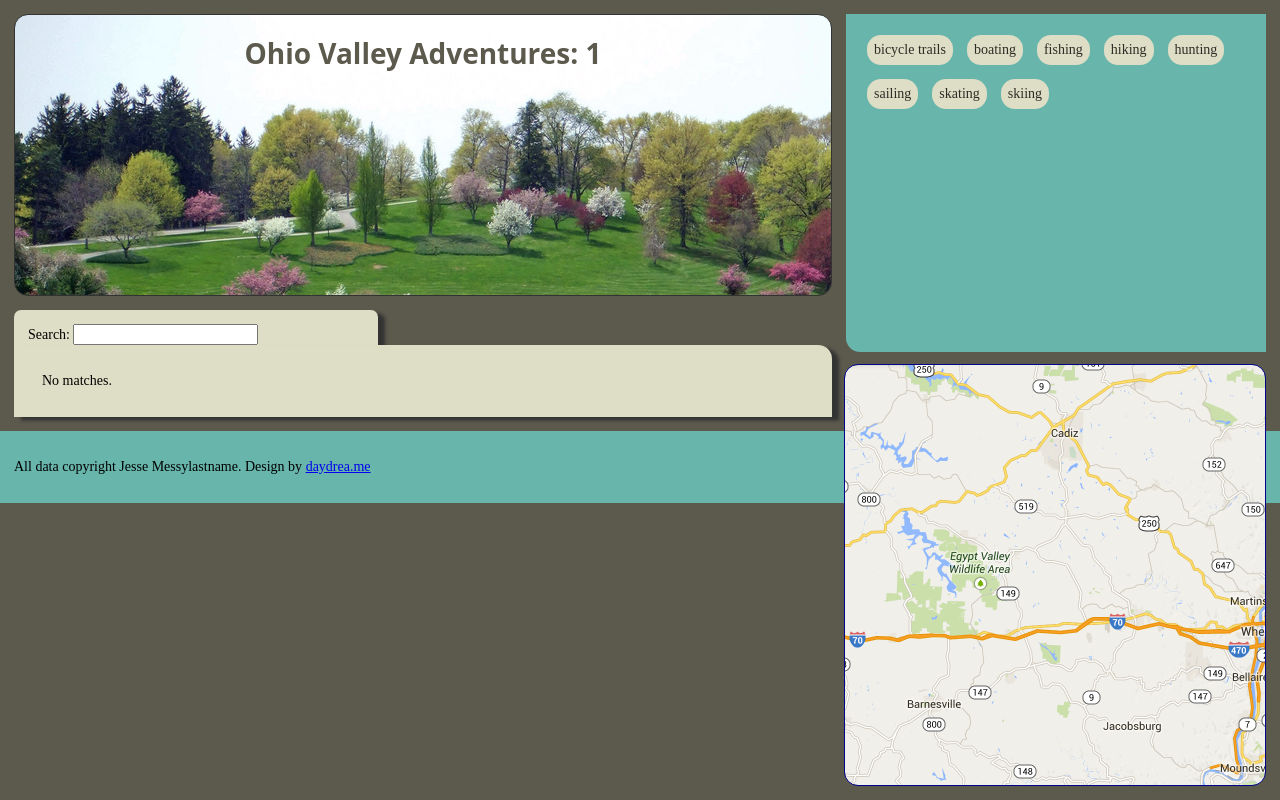
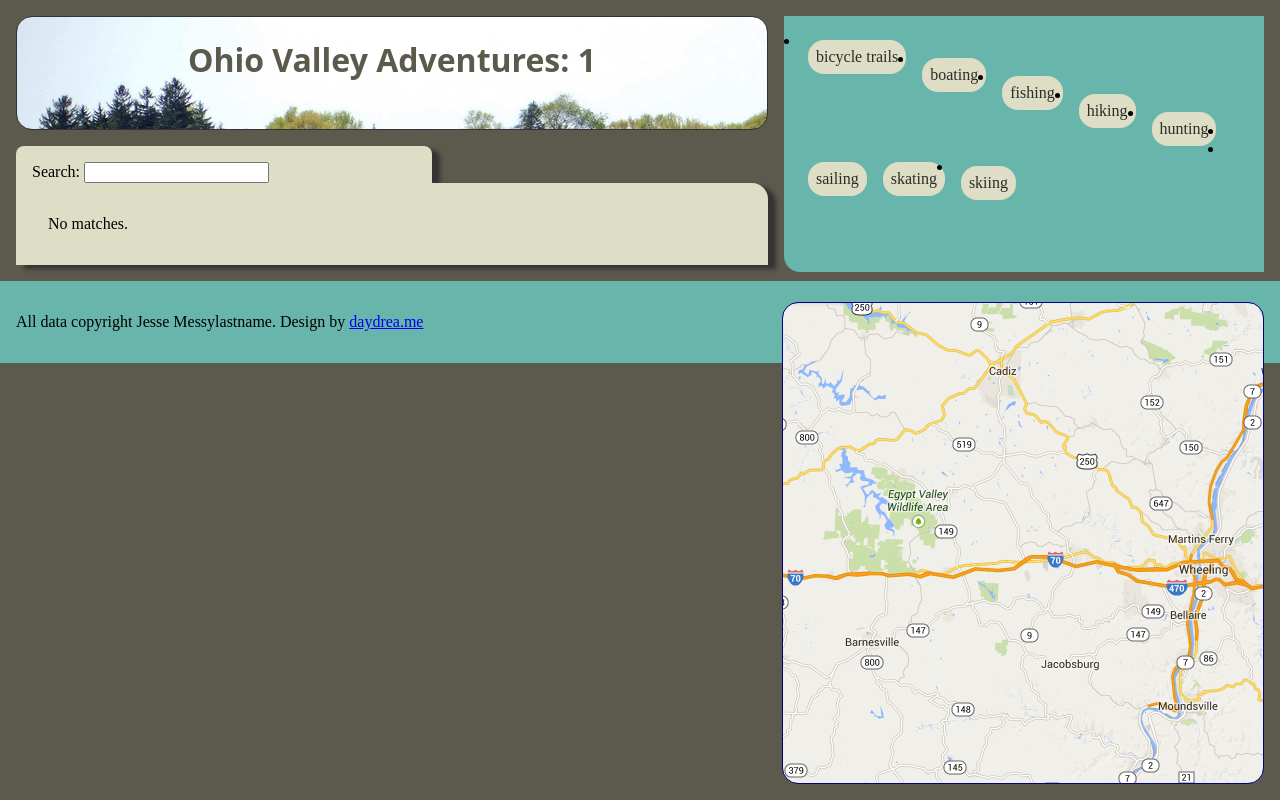
Before and after one commit to emhoracek/ov-adventure, a Flask app: page /activities/1 in a window 1280 px wide. Run offline with Flask 2, Linux system fonts and the light colour scheme; data comes from the database, SQL or seed files in the repository.

Commit message:
Added CSS for different size screens plus a class for activities

```diff
--- a/app/static/styles/style.css
+++ b/app/static/styles/style.css
@@ -11,7 +11,7 @@
 */
 
 
-body { margin: 0; padding: 0; font-size: 14px;
+body { margin: 0; padding: 0;
        background-color: #5C594D }
 
 header { margin: 0; padding: 0;
@@ -22,8 +22,11 @@
 	 font-family: sans;
 	 color: #5C594D }
 
-nav ul { padding-left: 1em }
-nav ul li { float: left;
+#activitiesList { background-color: #67B5AB;
+		  width: 100%;
+		  float: left }
+#activitiesList ul { padding-left: 1em }
+.activity { float: left;
 	    display: block;
 	    text-decoration: none;
 	    text-indent: 0;
@@ -34,12 +37,9 @@
 nav a { color: #2E2C26;
 	text-decoration: none }
 
-#activitiesList { background-color: #67B5AB;
-		  width: 100%;
-		  float: left;
-		  clear: both }
 
-#directory { margin: 0;
+#directory { position: static;
+	     margin: 0;
 	     padding: 0 }
 
 #list ul { display: block;
@@ -47,9 +47,7 @@
            list-style-type: none;
 	   margin: 0;
 	   padding: 1em 2em;
-	   border-radius: 0 1em 0em 0;
-	   background-color: #DEDDC5;
-	   box-shadow: 0.5em 0.25em 0.25em #333 }
+	   background-color: #DEDDC5 }
 #list li { background-color: #F2F1E8;
 	   padding: 1em;
 	   margin: 0.5em 0em;
@@ -67,15 +65,15 @@
 #directory a:hover { color: #67B5AB }
 #directory a:active { color: #67B5AB }
 
-#directory form { background-color: #DEDDC5;
+#directory form { position: static;
+		  background-color: #DEDDC5;
 		  width: 25em;
 		  margin: 0;
 		  padding-top: 1em;
-		  padding-left: 1em;
-		  border-radius: 0.5em 0.5em 0 0;
-		  box-shadow: 0.5em 0.25em 0.25em #333 }
+		  padding-left: 1em }
 
-#map { width: 30em;
+#map { position: static;
+       width: 30em;
        height: 30em;
        background-color: green;
        background-image: url("../images/ohiovalleymap.png");
@@ -88,13 +86,14 @@
 
 /* Large screens */
 
-@media all and (min-width: 60em) {
+@media all and (min-width: 63em) and (min-height: 40em) {
 
-header { margin-top: 1em;
+header { position: static;
 	 margin-left: 1em;
 	 margin-right: 32em;
-	 height: 20em }
-
+	 margin-top: 1em;
+	 max-height: calc(100vh - 33em);
+	 min-height: 7em }
 
 #activitiesList { position: fixed;
 		  right: 1em;
@@ -102,7 +101,9 @@
 		  bottom: 32em;
 		  width: 30em;
 		  overflow: auto;
-    	          border-bottom-left-radius: 1em }}
+		  max-height: calc(100vh - 34em);
+		  min-height: 7em;
+    	          border-bottom-left-radius: 1em }
 
 #map { position: fixed;
        right: 1em;
@@ -111,10 +112,46 @@
 #directory { position: static;
 	     margin-top: 1em;
 	     margin-left: 1em;
-	     margin-right:32em;
+	     margin-right: 32em;
 	     border-top-right-radius: 1em }
+#directory form { border-radius: 0.5em 0.5em 0 0;
+		  box-shadow: 0.5em 0.25em 0.25em #333 }
+
 #list ul { margin: 0;
 	   margin-bottom: 1em;
-	   padding: 1em 2em }
+	   padding: 1em 2em;
+	   border-radius: 0 1em 0em 0;
+	   background-color: #DEDDC5;
+	   box-shadow: 0.5em 0.25em 0.25em #333 }
 
 } /* end larger screens */
+
+
+/* shorter screens */
+/* shorter screens can't see both the map and the activity list on the left side. */
+@media all and (max-height: 40em) {
+
+#map { display: none }
+
+}/* end shorter screens */
+
+
+/* thinner screens */
+/* thinner screens can't see both columns at the same time. */
+@media all and (max-width: 63em) {
+
+#map { margin: auto }
+
+#activitiesList { }
+
+#directory { margin-top: 5em }
+
+footer { text-align: center }
+
+} /* end thinner screens */
+
+@media handheld {
+
+header { background: none;
+	 height: none;
+	 background-color: red }
--- a/app/templates/base.html
+++ b/app/templates/base.html
@@ -25,7 +25,7 @@
 
 	{% for activity in activities %}
 
-		<li><a href="{{ url_for('.activity', activity=activity.name) }}">{{ activity.name }}</a></li>
+		<li><a href="{{ url_for('.activity', activity=activity.name) }}" class="activity">{{ activity.name }}</a></li>
 
 	{% else %}
 
```
